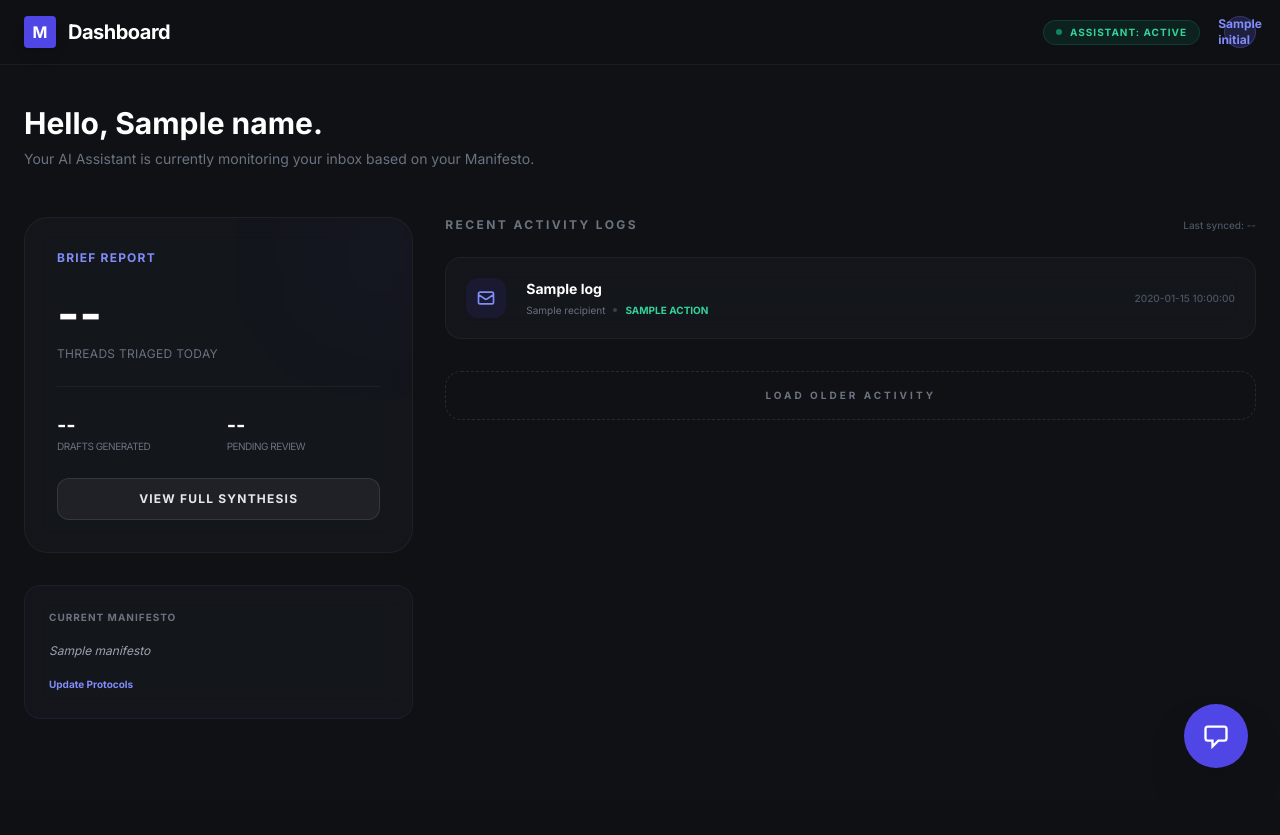
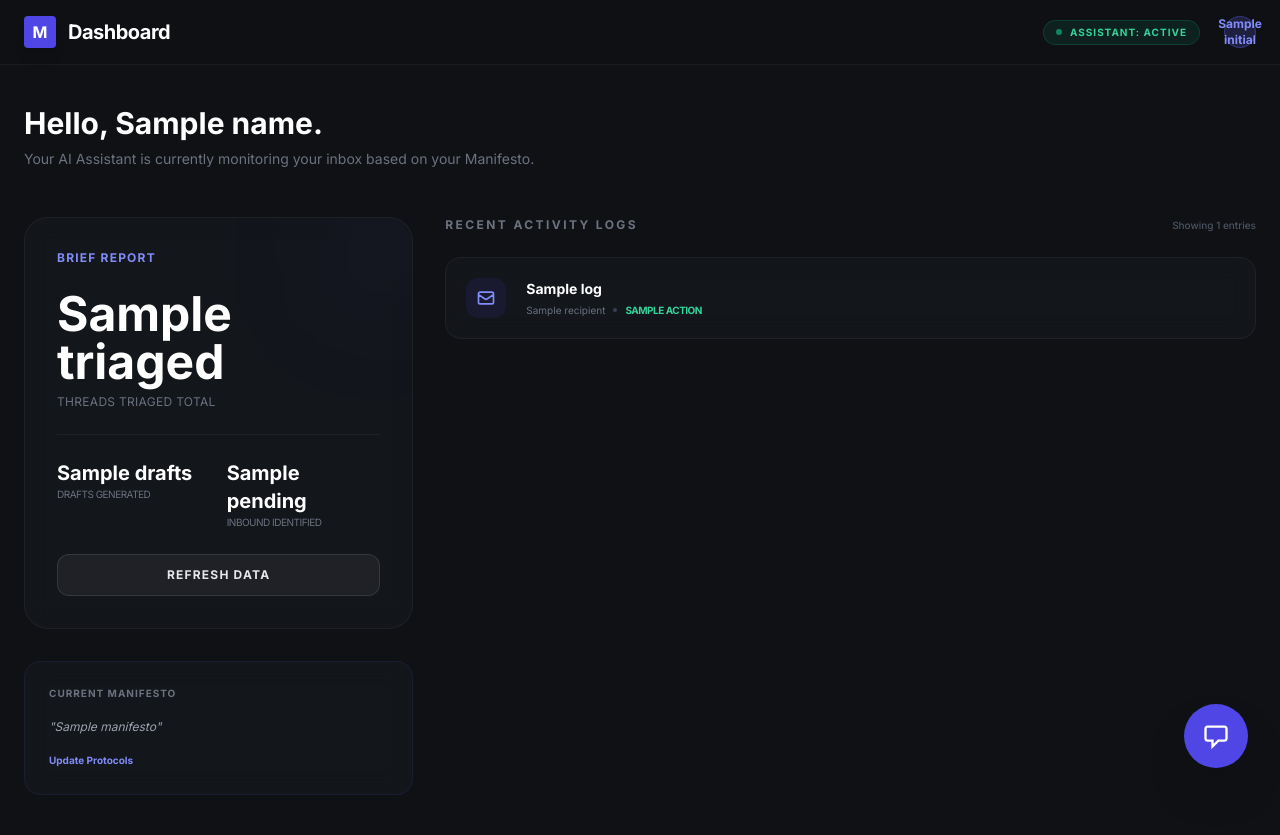
Before and after one commit to successjoseph/MAILER, a Flask app: template templates/dashboard.html in a window 1280 px wide. Before the commit the page ends 768 px from the top, so only its background shows below. Run offline with Flask 3, Linux system fonts and the light colour scheme; the template is opened without the code that fills it: most values are stand-ins (such as "Sample title", 1, 10 or a date in 2020); parts of the project's set-up code (start-up, migrations or seed data) failed here and were passed over; some libraries are stand-ins or nearby versions.

Commit message:
Enhance app functionality with dynamic Google OAuth2 redirect URI, add email authentication, and improve draft handling; update database interactions and UI components for better user experience

```diff
--- a/app.py
+++ b/app.py
@@ -4,12 +4,12 @@ from dotenv import load_dotenv
 from firebase_admin import firestore
 from google_auth_oauthlib.flow import Flow
 from database import get_user_config, verify_and_store_user, get_activity_logs, save_user_manifesto, add_activity_log
-from engine import MailerAI, fetch_unread_emails, create_gmail_draft
+from engine import MailerAI, fetch_unread_emails, create_gmail_draft, get_gmail_draft_content, send_gmail_draft
 
 # Load variables from .env
 load_dotenv()
 
-# Google OAuth2 Scopes - Needs Gmail modify + User Info
+# Google OAuth2 Scopes
 SCOPES = [
     'https://www.googleapis.com/auth/gmail.modify',
     'openid',
@@ -17,14 +17,16 @@ SCOPES = [
     'https://www.googleapis.com/auth/userinfo.profile'
 ]
 
-# Google OAuth2 Config
+# Dynamic Redirect URI from Environment for local/prod flexibility
+REDIRECT_URI = os.getenv("GOOGLE_REDIRECT_URI", "http://127.0.0.1:5000/callback")
+
 GOOGLE_CLIENT_CONFIG = {
     "web": {
         "client_id": os.getenv("GOOGLE_CLIENT_ID"),
         "client_secret": os.getenv("GOOGLE_CLIENT_SECRET"),
         "auth_uri": "https://accounts.google.com/o/oauth2/auth",
         "token_uri": "https://oauth2.googleapis.com/token",
-        "redirect_uris": [os.getenv("GOOGLE_REDIRECT_URI")]
+        "redirect_uris": [REDIRECT_URI]
     }
 }
 
@@ -33,7 +35,6 @@ app.secret_key = os.getenv("SECRET_KEY", "dev_secret_key")
 
 @app.route('/')
 def index():
-    # Landing Page
     return render_template('index.html')
 
 @app.route('/setup', methods=['GET', 'POST'])
@@ -42,39 +43,46 @@ def setup():
         return redirect(url_for('login_page'))
 
     if request.method == 'POST':
-        # Grab data from the form
         manifesto = request.form.get('manifesto')
         duration = request.form.get('duration')
         user_id = session['user_id']
 
-        # Save to Firestore via database.py
         save_user_manifesto(user_id, manifesto, duration)
-
-        # Redirect to dashboard once configured
         return redirect(url_for('dashboard'))
 
-    return render_template('setup.html')
+    # Pre-fill settings from Firebase
+    user_config = get_user_config(session['user_id'])
+    return render_template('setup.html', config=user_config or {})
 
 @app.route('/dashboard')
 def dashboard():
     if 'user_id' not in session:
         return redirect(url_for('login_page'))
 
-    # Fetch the full config to get the manifesto
     user_config = get_user_config(session['user_id'])
     if not user_config:
         return redirect(url_for('setup'))
 
-    # Extract info for the UI
+    # Handle "Load More" logic via query param
+    limit = int(request.args.get('limit', 5))
+    logs = get_activity_logs(session['user_id'], limit=limit)
+
+    # Stats Calculation (Fetch a larger set to calculate totals)
+    # Note: In a large production app, we'd use aggregation, but this works for POC
+    stat_logs = get_activity_logs(session['user_id'], limit=100)
+    stats = {
+        'triaged': len(stat_logs),
+        'drafts': len([l for l in stat_logs if "Draft" in l.get('action', '')]),
+        'pending': len([l for l in stat_logs if "Inbound" in l.get('action', '')])
+    }
+
     name = user_config.get('name', 'User')
     initial = name[0].upper() if name else 'U'
     manifesto = user_config.get('manifesto', 'No manifesto defined.')
-    logs = get_activity_logs(session['user_id'])
-    return render_template('dashboard.html', logs=logs, initial=initial, name=name, manifesto=manifesto)
+    return render_template('dashboard.html', logs=logs, initial=initial, name=name, manifesto=manifesto, stats=stats, current_limit=limit)
 
 @app.route('/auth')
 def auth():
-    # Authentication Page
     return render_template('auth.html')
 
 @app.route('/login')
@@ -83,21 +91,34 @@ def login_page():
 
 @app.route('/auth/google')
 def auth_google():
-    """Initiates the backend OAuth2 flow."""
-    flow = Flow.from_client_config(
-        GOOGLE_CLIENT_CONFIG,
-        scopes=SCOPES
-    )
+    flow = Flow.from_client_config(GOOGLE_CLIENT_CONFIG, scopes=SCOPES)
     flow.redirect_uri = url_for('callback', _external=True)
-
-    # access_type='offline' is critical for getting the Refresh Token
-    auth_url, state = flow.authorization_url(access_type='offline', prompt='consent')
+    # Change 'consent' to 'select_account' to avoid repeated permissions warnings
+    auth_url, state = flow.authorization_url(access_type='offline', prompt='select_account')
     session['state'] = state
     return redirect(auth_url)
 
+@app.route('/auth/email', methods=['POST'])
+def auth_email():
+    email = request.form.get('email')
+    password = request.form.get('password') # In prod, use hashing!
+
+    from database import db
+    user_ref = db.collection('users').where('email', '==', email).limit(1).get()
+
+    if not user_ref:
+        uid = f"local_{email.split('@')[0]}"
+        user_info = {'uid': uid, 'email': email, 'name': email.split('@')[0]}
+        db.collection('users').document(uid).set(user_info)
+        session['user_id'] = uid
+    else:
+        session['user_id'] = user_ref[0].id
+
+    session['email'] = email
+    return redirect(url_for('dashboard'))
+
 @app.route('/callback')
 def callback():
-    """Handles the redirect, saves tokens, and creates a session."""
     flow = Flow.from_client_config(
         GOOGLE_CLIENT_CONFIG,
         scopes=SCOPES,
@@ -106,17 +127,11 @@ def callback():
     flow.redirect_uri = url_for('callback', _external=True)
     flow.fetch_token(authorization_response=request.url)
 
-    creds = flow.credentials
-
-    # Store user and tokens in Firestore via database.py
-    user_info = verify_and_store_user(creds)
-
-    # Create the Python session
+    user_info = verify_and_store_user(flow.credentials)
     session['user_id'] = user_info['uid']
     session['email'] = user_info['email']
 
-    return redirect(url_for('setup'))
-
+    return redirect(url_for('dashboard'))
 
 @app.route('/scan')
 def scan_emails():
@@ -125,37 +140,58 @@ def scan_emails():
 
     user_config = get_user_config(session['user_id'])
     ai = MailerAI()
-
-    # 1. Fetch unread threads using your Refresh Token
     threads = fetch_unread_emails(user_config)
 
     for thread in threads:
-        # 2. Draft response based on your Manifesto
         draft_content = ai.draft_response(user_config.get('manifesto'), thread['body'])
-        create_gmail_draft(user_config, thread['id'], draft_content)
+        d_id = create_gmail_draft(user_config, thread['id'], draft_content)
 
-        # 3. Log it so it shows up on the dashboard
+        # Corrected: Removed content=draft_content
         add_activity_log(
             session['user_id'],
             thread['subject'],
             "Inbound Email",
-            "AI Draft Created"
+            "AI Draft Created",
+            draft_id=d_id
         )
 
     return redirect(url_for('dashboard'))
 
 @app.route('/api/chat', methods=['POST'])
 def ai_chat():
-    if 'user_id' not in session: return {"error": "Unauthorized"}, 401
+    if 'user_id' not in session:
+        return {"error": "Unauthorized"}, 401
 
     user_query = request.json.get('query')
-    recent_logs = get_activity_logs(session['user_id'])[:10]
+    # Use context of last 10 logs for the AI bubble
+    recent_logs = get_activity_logs(session['user_id'], limit=10)
 
     ai = MailerAI()
     response = ai.ai_bubble_chat(user_query, recent_logs)
     return {"response": response}
 
+@app.route('/logout')
+def logout():
+    session.clear()
+    return redirect(url_for('index'))
 
+@app.route('/api/get_draft/<draft_id>')
+def api_get_draft(draft_id):
+    if 'user_id' not in session: return {"error": "Auth required"}, 401
+    user_config = get_user_config(session['user_id'])
+    # Corrected: Call function directly
+    content = get_gmail_draft_content(user_config, draft_id)
+    return {"content": content}
+
+@app.route('/api/send_draft', methods=['POST'])
+def api_send_draft():
+    if 'user_id' not in session: return {"error": "Auth required"}, 401
+    draft_id = request.json.get('draftId')
+    user_config = get_user_config(session['user_id'])
+    from engine import send_gmail_draft
+    if send_gmail_draft(user_config, draft_id):
+        return {"success": True}
+    return {"error": "Send failed"}, 500
 
 if __name__ == '__main__':
     app.run(debug=True)
--- a/requirements.txt
+++ b/requirements.txt
@@ -3,6 +3,5 @@ groq
 gunicorn
 dotenv
 firebase_admin
-firebase-admin
 google-auth-oauthlib
 google-api-python-client
--- a/templates/auth.html
+++ b/templates/auth.html
@@ -40,7 +40,6 @@
             <h1 class="text-3xl font-bold text-white tracking-tight">Welcome Back</h1>
             <p class="text-gray-500 mt-2">Log in to manage your AI Assistant.</p>
         </div>
-
         <div class="glass-card p-8 rounded-3xl shadow-2xl">
             <a href="/auth/google" class="w-full flex items-center justify-center gap-3 bg-white text-gray-900 font-bold py-4 rounded-xl hover:bg-gray-100 transition mb-4">
                 <svg class="w-5 h-5" viewBox="0 0 24 24">
--- a/templates/dashboard.html
+++ b/templates/dashboard.html
@@ -16,6 +16,15 @@
         .ai-bubble-glow {
             box-shadow: 0 0 20px rgba(99, 102, 241, 0.3);
         }
+        ::-webkit-scrollbar { width: 6px; }
+        ::-webkit-scrollbar-track { background: transparent; }
+        ::-webkit-scrollbar-thumb { background: rgba(255,255,255,0.1); border-radius: 10px; }
+
+        .ai-message {
+            white-space: pre-wrap;
+            word-break: break-word;
+            line-height: 1.6;
+        }
     </style>
 </head>
 <body class="text-gray-200 antialiased min-h-screen">
@@ -31,53 +40,55 @@
                     <span class="w-1.5 h-1.5 rounded-full bg-emerald-500 animate-pulse"></span>
                     Assistant: Active
                 </div>
-                <div class="w-8 h-8 rounded-full bg-indigo-500/20 border border-indigo-500/30 flex items-center justify-center">
+                <div class="relative inline-block text-left">
+                    <button id="profile-menu-btn" class="w-8 h-8 rounded-full bg-indigo-500/20 border border-indigo-500/30 flex items-center justify-center hover:bg-indigo-500/40 transition">
                         <span class="text-indigo-400 text-xs font-bold">{{ initial }}</span>
+                    </button>
+                    <div id="profile-dropdown" class="hidden absolute right-0 mt-2 w-48 glass-card rounded-xl shadow-2xl py-2 z-50">
+                        <a href="/setup" class="block px-4 py-2 text-xs text-gray-300 hover:bg-white/5 hover:text-indigo-400">Settings</a>
+                        <div class="border-t border-white/5 my-1"></div>
+                        <a href="/logout" class="block px-4 py-2 text-xs text-rose-400 hover:bg-rose-500/10">Logout</a>
+                    </div>
                 </div>
             </div>
         </div>
     </nav>
 
     <main class="max-w-7xl mx-auto px-6 py-10">
-
         <header class="mb-12">
             <h1 class="text-3xl font-bold text-white mb-2">Hello, {{ name }}.</h1>
             <p class="text-gray-500 text-sm">Your AI Assistant is currently monitoring your inbox based on your Manifesto.</p>
         </header>
 
         <div class="grid grid-cols-1 lg:grid-cols-12 gap-8">
-
             <div class="lg:col-span-4 space-y-8">
                 <div class="glass-card p-8 rounded-3xl relative overflow-hidden group">
                     <div class="absolute -right-4 -top-4 w-24 h-24 bg-indigo-600/10 blur-3xl rounded-full transition group-hover:bg-indigo-600/20"></div>
-
                     <h3 class="text-indigo-400 text-xs font-bold uppercase tracking-widest mb-6">Brief Report</h3>
                     <div class="space-y-6">
                         <div>
-                            <div class="text-5xl font-bold text-white">--</div>
-                            <p class="text-gray-500 text-xs mt-2 uppercase tracking-wide">Threads triaged today</p>
+                            <div class="text-5xl font-bold text-white">{{ stats.triaged }}</div>
+                            <p class="text-gray-500 text-xs mt-2 uppercase tracking-wide">Threads triaged total</p>
                         </div>
                         <div class="grid grid-cols-2 gap-4 pt-6 border-t border-white/5">
                             <div>
-                                <div class="text-xl font-bold text-white">--</div>
+                                <div class="text-xl font-bold text-white">{{ stats.drafts }}</div>
                                 <p class="text-[10px] text-gray-500 uppercase tracking-tighter">Drafts Generated</p>
                             </div>
                             <div>
-                                <div class="text-xl font-bold text-white">--</div>
-                                <p class="text-[10px] text-gray-500 uppercase tracking-tighter">Pending Review</p>
+                                <div class="text-xl font-bold text-white">{{ stats.pending }}</div>
+                                <p class="text-[10px] text-gray-500 uppercase tracking-tighter">Inbound Identified</p>
                             </div>
                         </div>
-                        <button class="w-full py-3 bg-white/5 hover:bg-white/10 border border-white/10 rounded-xl text-xs font-bold transition uppercase tracking-widest">
-                            View Full Synthesis
+                        <button onclick="window.location.reload()" class="w-full py-3 bg-white/5 hover:bg-white/10 border border-white/10 rounded-xl text-xs font-bold transition uppercase tracking-widest">
+                            Refresh Data
                         </button>
                     </div>
                 </div>
 
                 <div class="glass-card p-6 rounded-2xl border-indigo-500/10">
                     <h4 class="text-[10px] font-bold text-gray-500 uppercase tracking-widest mb-4">Current Manifesto</h4>
-                    <p class="text-xs text-gray-400 italic leading-relaxed">
-                        {{ manifesto }}
-                    </p>
+                    <p class="text-xs text-gray-400 italic leading-relaxed">"{{ manifesto }}"</p>
                     <a href="/setup" class="inline-block mt-4 text-[10px] text-indigo-400 font-bold hover:underline">Update Protocols</a>
                 </div>
             </div>
@@ -85,15 +96,14 @@
             <div class="lg:col-span-8">
                 <div class="flex items-center justify-between mb-6">
                     <h3 class="text-xs font-bold text-gray-500 uppercase tracking-[0.2em]">Recent Activity Logs</h3>
-                    <span class="text-[10px] text-gray-600 font-medium">Last synced: --</span>
+                    <span class="text-[10px] text-gray-600 font-medium">Showing {{ logs|length }} entries</span>
                 </div>
 
-                <!-- These are examples of how the activity logs will appear -->
                 <div class="space-y-4">
                     {% for log in logs %}
                     <div class="glass-card p-5 rounded-2xl flex items-center justify-between hover:border-indigo-500/30 transition group">
                         <div class="flex items-center gap-5">
-                            <div class="w-10 h-10 rounded-xl bg-indigo-600/10 flex items-center justify-center text-indigo-400">
+                            <div class="w-10 h-10 rounded-xl bg-indigo-600/10 flex items-center justify-center text-indigo-400 group-hover:bg-indigo-600 group-hover:text-white transition">
                                 <svg class="w-5 h-5" fill="none" stroke="currentColor" viewBox="0 0 24 24"><path stroke-width="2" d="M3 8l7.89 5.26a2 2 0 002.22 0L21 8M5 19h14a2 2 0 002-2V7a2 2 0 00-2-2H5a2 2 0 00-2 2v10a2 2 0 002 2z"/></svg>
                             </div>
                             <div>
@@ -101,79 +111,130 @@
                                 <div class="flex items-center gap-2 mt-1">
                                     <span class="text-[10px] text-gray-500">{{ log.recipient }}</span>
                                     <span class="w-1 h-1 rounded-full bg-gray-700"></span>
-                                    <span class="text-[10px] text-emerald-400 font-bold uppercase">{{ log.action }}</span>
+                                    <span class="text-[10px] text-emerald-400 font-bold uppercase tracking-tighter">{{ log.action }}</span>
                                 </div>
                             </div>
                         </div>
-                        <div class="text-right text-[10px] text-gray-600 font-medium">{{ log.timestamp }}</div>
+                        <div class="text-right">
+                            {% if log.draft_id %}
+                            <button onclick="fetchAndReview('{{ log.subject|e }}', '{{ log.draft_id }}')" class="text-[10px] text-indigo-400 font-bold mt-1 opacity-0 group-hover:opacity-100 transition">View Draft</button>
+                            {% endif %}
+                        </div>
                     </div>
                     {% else %}
-                    <p class="text-center text-gray-600 text-xs py-10">No activity recorded yet.</p>
+                    <div class="py-20 text-center border border-dashed border-white/5 rounded-3xl">
+                        <p class="text-xs text-gray-600 uppercase tracking-widest font-bold">No activity recorded yet</p>
+                    </div>
                     {% endfor %}
                 </div>
 
-                <button class="w-full mt-8 py-4 border border-dashed border-white/10 rounded-2xl text-[10px] font-bold text-gray-500 uppercase tracking-[0.3em] hover:text-white hover:border-white/20 transition">
+                {% if logs|length >= current_limit %}
+                <button onclick="window.location.href='/dashboard?limit={{ current_limit + 5 }}'" class="w-full mt-8 py-4 border border-dashed border-white/10 rounded-2xl text-[10px] font-bold text-gray-500 uppercase tracking-[0.3em] hover:text-white hover:border-white/20 transition">
                     Load Older Activity
                 </button>
+                {% endif %}
             </div>
         </div>
     </main>
+
+    <!-- Review Modal -->
+    <div id="review-modal" class="hidden fixed inset-0 z-[100] flex items-center justify-center p-6 bg-black/60 backdrop-blur-sm">
+        <div class="glass-card w-full max-w-2xl p-8 rounded-[2rem] shadow-2xl border border-white/10">
+            <h3 id="modal-subject" class="text-xl font-bold text-white mb-4">Subject</h3>
+            <div id="modal-content" class="bg-black/20 p-6 rounded-2xl text-sm text-gray-400 leading-relaxed max-h-96 overflow-y-auto italic border border-white/5 whitespace-pre-wrap">
+                Fetching draft from Gmail...
+            </div>
+            <div class="flex gap-4 mt-6">
+                <button onclick="closeReviewModal()" class="flex-grow py-4 bg-white/5 rounded-xl font-bold text-xs text-gray-400 transition hover:bg-white/10">Close</button>
+                <button id="modal-send-btn" class="flex-grow py-4 bg-indigo-600 rounded-xl font-bold text-white shadow-xl shadow-indigo-600/20 hover:bg-indigo-500 transition">SEND DRAFT</button>
+            </div>
+        </div>
+    </div>
+
+    <!-- AI Chat System -->
     <div id="chat-window" class="hidden glass-card fixed bottom-28 right-8 w-80 h-96 flex flex-col p-4 shadow-2xl z-50">
         <div class="flex items-center justify-between border-b border-white/10 pb-2 mb-4">
             <h4 class="text-xs font-bold text-indigo-400 uppercase tracking-widest">AI Context Chat</h4>
-            <a href="/scan" class="text-[9px] bg-indigo-600 px-2 py-1 rounded font-bold text-white hover:bg-indigo-500 transition">SCAN NOW</a>
+            <a href="/scan" id="scan-trigger" class="text-[9px] bg-indigo-600 px-2 py-1 rounded font-bold text-white hover:bg-indigo-500 transition">SCAN NOW</a>
         </div>
-        <div id="chat-messages" class="flex-grow overflow-y-auto space-y-3 text-xs text-gray-400 mb-4 pr-2">
-            <p class="bg-white/5 p-2 rounded-lg">Checking logs... How can I help you today?</p>
+        <div id="chat-messages" class="flex-grow overflow-y-auto space-y-3 text-[11px] text-gray-400 mb-4 pr-2">
+            <p class="bg-white/5 p-2 rounded-lg">I've processed your latest logs. Ask me anything about them.</p>
         </div>
         <div class="flex gap-2">
-            <input id="chat-input" type="text" placeholder="Ask about activity..." class="flex-grow bg-black/20 border border-white/10 rounded-lg px-3 py-2 text-xs text-white outline-none focus:border-indigo-500">
+            <input id="chat-input" type="text" placeholder="Ask AI..." class="flex-grow bg-black/20 border border-white/10 rounded-lg px-3 py-2 text-xs text-white outline-none focus:border-indigo-500">
             <button id="send-chat" class="bg-indigo-600 px-3 py-2 rounded-lg text-xs font-bold">Send</button>
         </div>
     </div>
 
     <div class="fixed bottom-8 right-8 z-50">
         <button id="ai-bubble-trigger" class="w-16 h-16 rounded-full bg-indigo-600 text-white flex items-center justify-center shadow-2xl hover:scale-110 transition-transform ai-bubble-glow">
-            <svg class="w-7 h-7" fill="none" stroke="currentColor" viewBox="0 0 24 24">
-                <path stroke-width="2" d="M8 10h.01M12 10h.01M16 10h.01M9 16H5a2 2 0 01-2-2V6a2 2 0 012-2h14a2 2 0 012 2v8a2 2 0 01-2 2h-5l-5 5v-5z"/>
-            </svg>
+            <svg class="w-7 h-7" fill="none" stroke="currentColor" viewBox="0 0 24 24"><path stroke-width="2" d="M8 10h.01M12 10h.01M16 10h.01M9 16H5a2 2 0 01-2-2V6a2 2 0 012-2h14a2 2 0 012 2v8a2 2 0 01-2 2h-5l-5 5v-5z"/></svg>
         </button>
     </div>
 
     <script>
+        const profileBtn = document.getElementById('profile-menu-btn');
+        const profileDropdown = document.getElementById('profile-dropdown');
         const bubble = document.getElementById('ai-bubble-trigger');
         const chatWin = document.getElementById('chat-window');
         const sendBtn = document.getElementById('send-chat');
         const input = document.getElementById('chat-input');
         const msgBox = document.getElementById('chat-messages');
+        const scanBtn = document.getElementById('scan-trigger');
+        const modalSendBtn = document.getElementById('modal-send-btn');
 
-        // Toggle Chat Window
-        bubble.addEventListener('click', () => {
-            chatWin.classList.toggle('hidden');
+        let currentDraftId = null;
+
+        profileBtn.onclick = (e) => { e.stopPropagation(); profileDropdown.classList.toggle('hidden'); };
+        bubble.onclick = () => chatWin.classList.toggle('hidden');
+        window.onclick = () => { profileDropdown.classList.add('hidden'); };
+
+        function closeReviewModal() { document.getElementById('review-modal').classList.add('hidden'); }
+
+        async function fetchAndReview(subject, draftId) {
+            if (!draftId || draftId === 'None') return;
+            currentDraftId = draftId;
+            const contentBox = document.getElementById('modal-content');
+            contentBox.innerText = "Fetching from Gmail...";
+            document.getElementById('modal-subject').innerText = subject;
+            document.getElementById('review-modal').classList.remove('hidden');
+
+            const res = await fetch(`/api/get_draft/${draftId}`);
+            const data = await res.json();
+            contentBox.innerText = data.content;
+        }
+
+        modalSendBtn.onclick = async () => {
+            if (!currentDraftId) return;
+            modalSendBtn.innerText = "SENDING...";
+            const res = await fetch('/api/send_draft', {
+                method: 'POST',
+                headers: {'Content-Type': 'application/json'},
+                body: JSON.stringify({ draftId: currentDraftId })
             });
+            if(res.ok) {
+                modalSendBtn.innerText = "SENT";
+                setTimeout(() => { closeReviewModal(); location.reload(); }, 1000);
+            }
+        };
 
-        // Handle Chat Logic
-        sendBtn.addEventListener('click', async () => {
+        scanBtn.onclick = () => { scanBtn.innerText = "SCANNING..."; scanBtn.classList.add('animate-pulse'); };
+
+        sendBtn.onclick = async () => {
             const query = input.value;
             if(!query) return;
-
-            // Add user message
-            msgBox.innerHTML += `<div class="text-right mb-2"><span class="text-white font-bold bg-indigo-600/20 px-2 py-1 rounded">${query}</span></div>`;
+            msgBox.innerHTML += `<div class="text-right mb-2"><span class="inline-block text-white font-bold bg-indigo-600/20 px-3 py-2 rounded-2xl">${query}</span></div>`;
             input.value = '';
-
-            try {
+            msgBox.scrollTop = msgBox.scrollHeight;
             const response = await fetch('/api/chat', {
                 method: 'POST',
                 headers: {'Content-Type': 'application/json'},
                 body: JSON.stringify({ query })
             });
             const data = await response.json();
-                msgBox.innerHTML += `<p class="bg-white/5 p-2 rounded-lg border border-white/5 mb-2">${data.response}</p>`;
+            msgBox.innerHTML += `<div class="bg-indigo-500/10 p-3 rounded-2xl border border-indigo-500/20 mb-2 ai-message">${data.response}</div>`;
             msgBox.scrollTop = msgBox.scrollHeight;
-            } catch (e) {
-                msgBox.innerHTML += `<p class="text-rose-400 text-[10px]">Error connecting to AI...</p>`;
-            }
-        });
+        };
     </script>
 </body>
 </html>
```
Also changed, not shown: database.py (+31 -29 lines), engine.py (+35 -5 lines), templates/setup.html (+16 -19 lines). Lines whose indentation alone changed are shown as unchanged.
